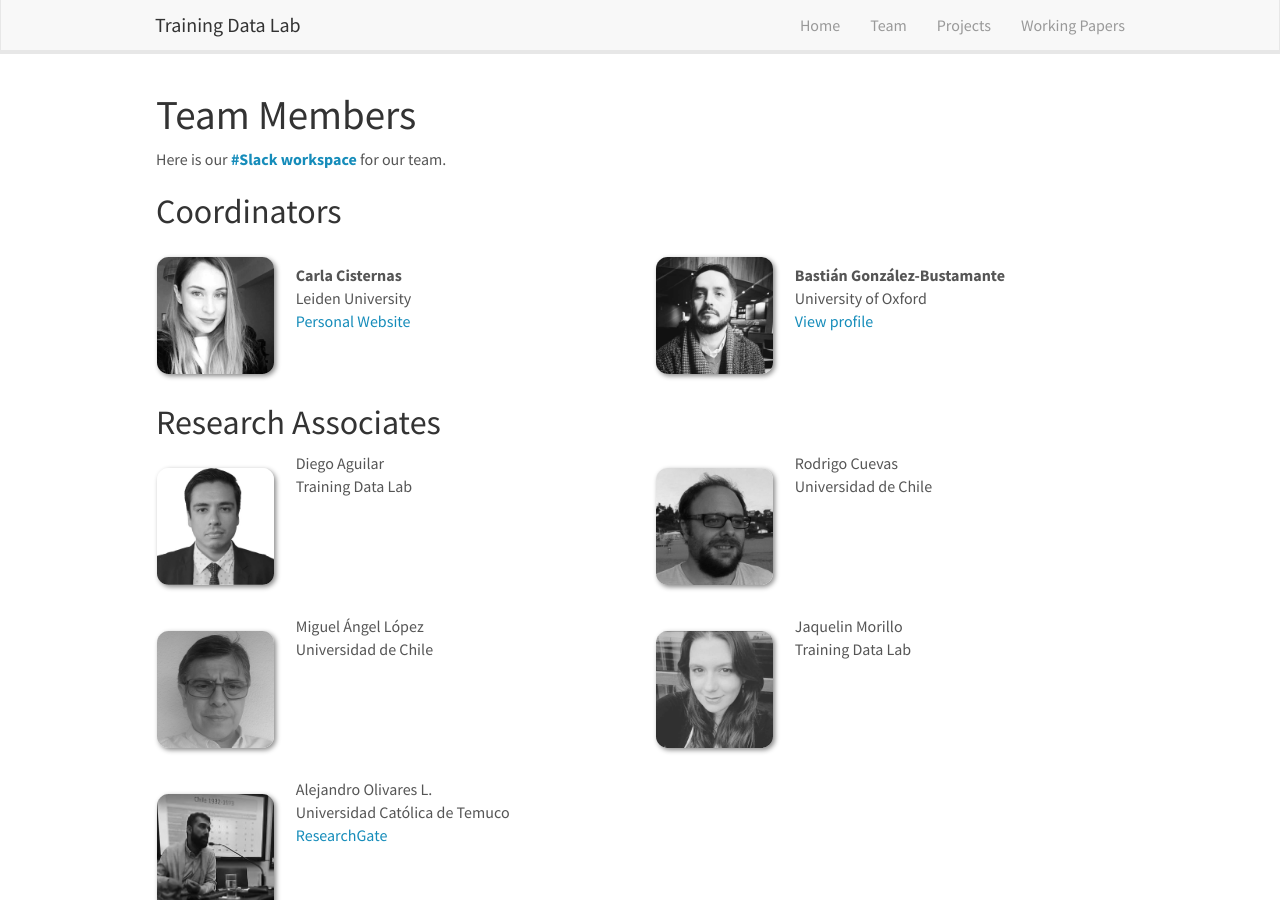
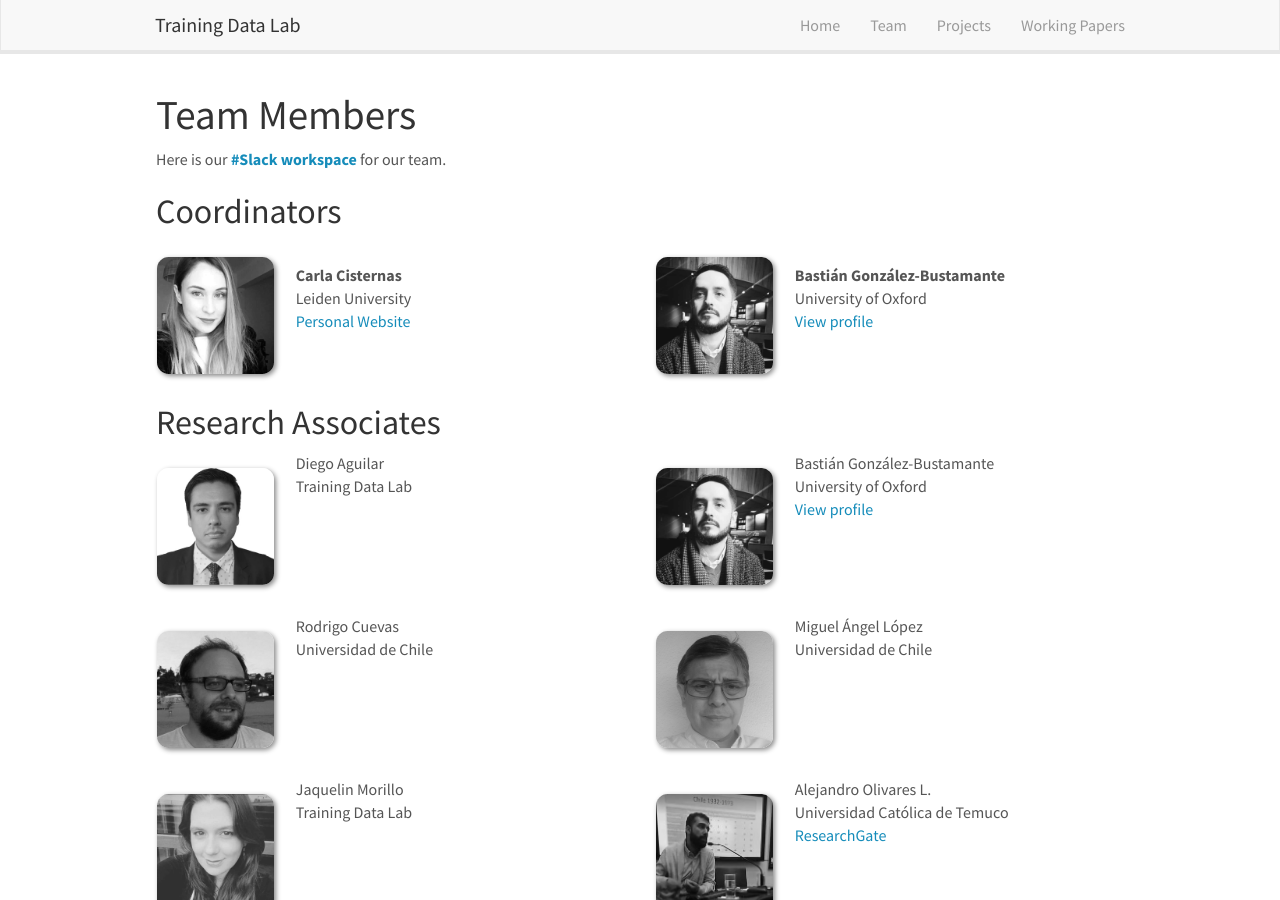
Before and after one commit to training-datalab/old-training-datalab.com, a Jekyll site: the page built from _pages/team.md, in a window 1280 px wide and 900 px high. Built offline with Jekyll 4.4.1, drawn with Linux system fonts in a browser that asks for light colours; nearby versions of some CDN libraries.

Commit message:
Update researchers.yml

```diff
--- a/_data/researchers.yml
+++ b/_data/researchers.yml
@@ -3,6 +3,12 @@
   info: Training Data Lab
   email: diego.aguilar@training-datalab.com
   website:
+
+- name: Bastián González-Bustamante
+  photo: bgonzalezbustamante.jpg
+  info: University of Oxford
+  email: bastian.gonzalezbustamante@politics.ox.ac.uk
+  website: <a href="/team/bgonzalezbustamante">View profile</a>
 
 - name: Rodrigo Cuevas
   photo: rcuevas.jpg
```
